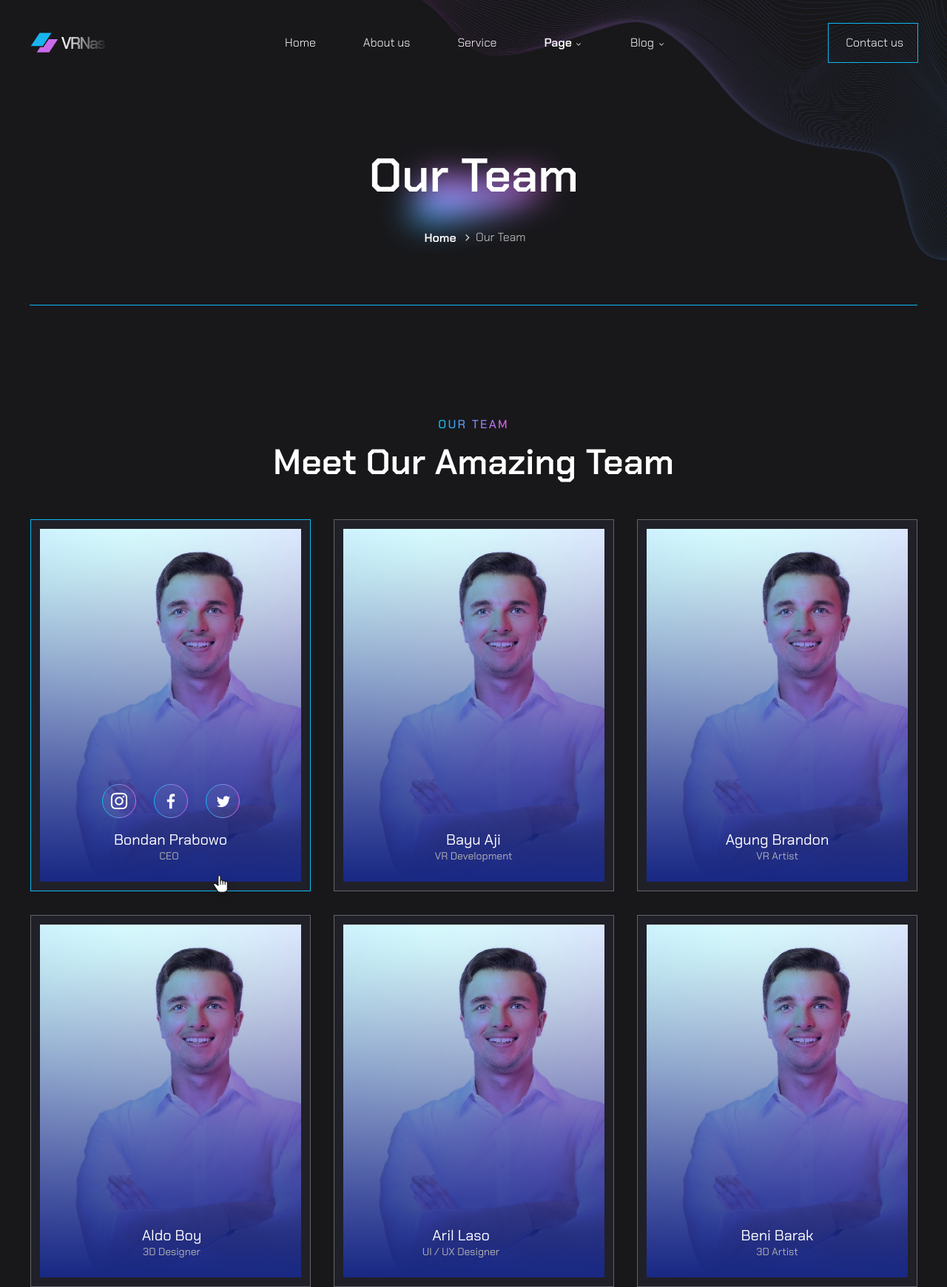
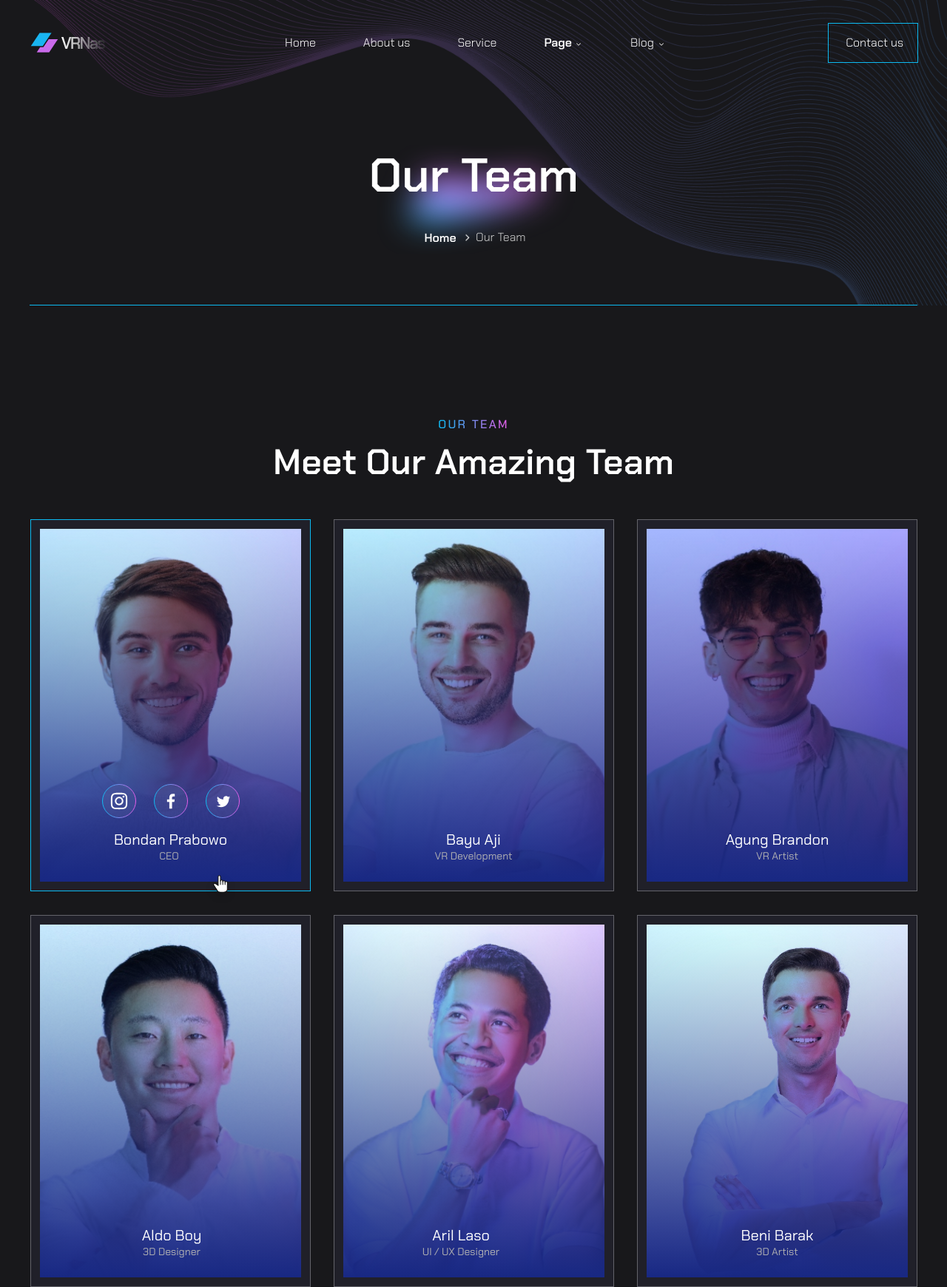
Before and after one commit to RaelithDB/WebDesign-Pract, a plain HTML site: page Our Team/index.html in a window 1280 px wide. Shown: the top 1740 px of the page at 74% size. Drawn offline with Linux system fonts and the light colour scheme.

Commit message:
Finished Our Team page, updated TODO

```diff
--- a/Our Team/index.css
+++ b/Our Team/index.css
@@ -251,6 +251,7 @@
   justify-content: flex-start;
   box-sizing: border-box;
   max-width: 100%;
+
 }
 .title1 {
   width: 1240px;
@@ -265,6 +266,10 @@
   font-size: var(--heading-heading-1-size);
   color: var(--greyscale-white);
   font-family: var(--body-body-1);
+  background-image: url(./public/clip-path-group@2x.png);
+  background-size: cover;
+  background-repeat: no-repeat;
+  background-position: top;
 }
 .clip-path-group1 {
   width: 736px;
@@ -383,7 +388,7 @@
   box-sizing: border-box;
   position: relative;
   gap: var(--gap-base);
-  background-image: url(./public/image@2x.png);
+  background-image: url(./public/photo-ceo.png);
   background-size: cover;
   background-repeat: no-repeat;
   background-position: top;
@@ -485,7 +490,7 @@
   justify-content: flex-end;
   padding: var(--padding-7xl);
   position: relative;
-  background-image: url(./public/image@2x.png);
+  background-image: url(./public/photo-vrdev.png);
   background-size: cover;
   background-repeat: no-repeat;
   background-position: top;
@@ -556,7 +561,7 @@
   padding: var(--padding-7xl) var(--padding-xl) var(--padding-7xl)
     var(--padding-2xl);
   position: relative;
-  background-image: url(./public/image@2x.png);
+  background-image: url(./public/photo-vrartist.png);
   background-size: cover;
   background-repeat: no-repeat;
   background-position: top;
@@ -625,7 +630,7 @@
   justify-content: flex-end;
   padding: var(--padding-7xl) var(--padding-xl) var(--padding-7xl) 24px;
   position: relative;
-  background-image: url(./public/image@2x.png);
+  background-image: url(./public/photo-3ddesigner.png);
   background-size: cover;
   background-repeat: no-repeat;
   background-position: top;
@@ -701,7 +706,7 @@
   justify-content: flex-end;
   padding: var(--padding-7xl) 54px var(--padding-7xl) var(--padding-xl);
   position: relative;
-  background-image: url(./public/image@2x.png);
+  background-image: url(./public/photo-uxdev.png);
   background-size: cover;
   background-repeat: no-repeat;
   background-position: top;
@@ -1327,7 +1332,7 @@
   justify-content: flex-start;
 }
 .footer {
-  align-self: stretch;
+  align-self: center;
   overflow: hidden;
   flex-direction: row;
   padding: var(--padding-10xs) 0 var(--padding-6xs);
--- a/Our Team/index.html
+++ b/Our Team/index.html
@@ -82,11 +82,6 @@
           <div class="team-member-frames"></div>
         </div>
       </section>
-      <img
-        class="clip-path-group1"
-        alt=""
-        src="./public/clip-path-group@2x.png"
-      />
 
       <section class="team-member-frames1">
         <div class="our-team-frame">
@@ -141,7 +136,7 @@
           <div class="our-team3">
             <div class="bg2"></div>
             <div class="image-parent">
-              <img class="image-icon1" alt="" src="./public/image@2x.png" />
+              <img class="image-icon1" alt="" src="" />
 
               <div class="bg3"></div>
               <div class="bayu-aji">Bayu Aji</div>
@@ -151,7 +146,7 @@
           <div class="our-team4">
             <div class="bg4"></div>
             <div class="image-group">
-              <img class="image-icon2" alt="" src="./public/image@2x.png" />
+              <img class="image-icon2" alt="" src="" />
 
               <div class="bg5"></div>
               <div class="agung-brandon">Agung Brandon</div>
@@ -161,7 +156,7 @@
           <div class="our-team5">
             <div class="bg6"></div>
             <div class="image-container">
-              <img class="image-icon3" alt="" src="./public/image@2x.png" />
+              <img class="image-icon3" alt="" src="" />
 
               <div class="bg7"></div>
               <div class="aldo-boy">Aldo Boy</div>
@@ -171,7 +166,7 @@
           <div class="our-team6">
             <div class="bg8"></div>
             <div class="frame-div">
-              <img class="image-icon4" alt="" src="./public/image@2x.png" />
+              <img class="image-icon4" alt="" src="" />
 
               <div class="bg9"></div>
               <div class="aril-laso">Aril Laso</div>
@@ -181,7 +176,7 @@
           <div class="our-team7">
             <div class="bg10"></div>
             <div class="image-parent1">
-              <img class="image-icon5" alt="" src="./public/image@2x.png" />
+              <img class="image-icon5" alt="" src="" />
 
               <div class="bg11"></div>
               <div class="beni-barak">Beni Barak</div>
```
Also changed, not shown: Our Team/public/photo-3ddesigner.png (added), Our Team/public/photo-ceo.png (added), Our Team/public/photo-uxdev.png (added), Our Team/public/photo-vrartist.png (added), Our Team/public/photo-vrdev.png (added), TODO.txt.
